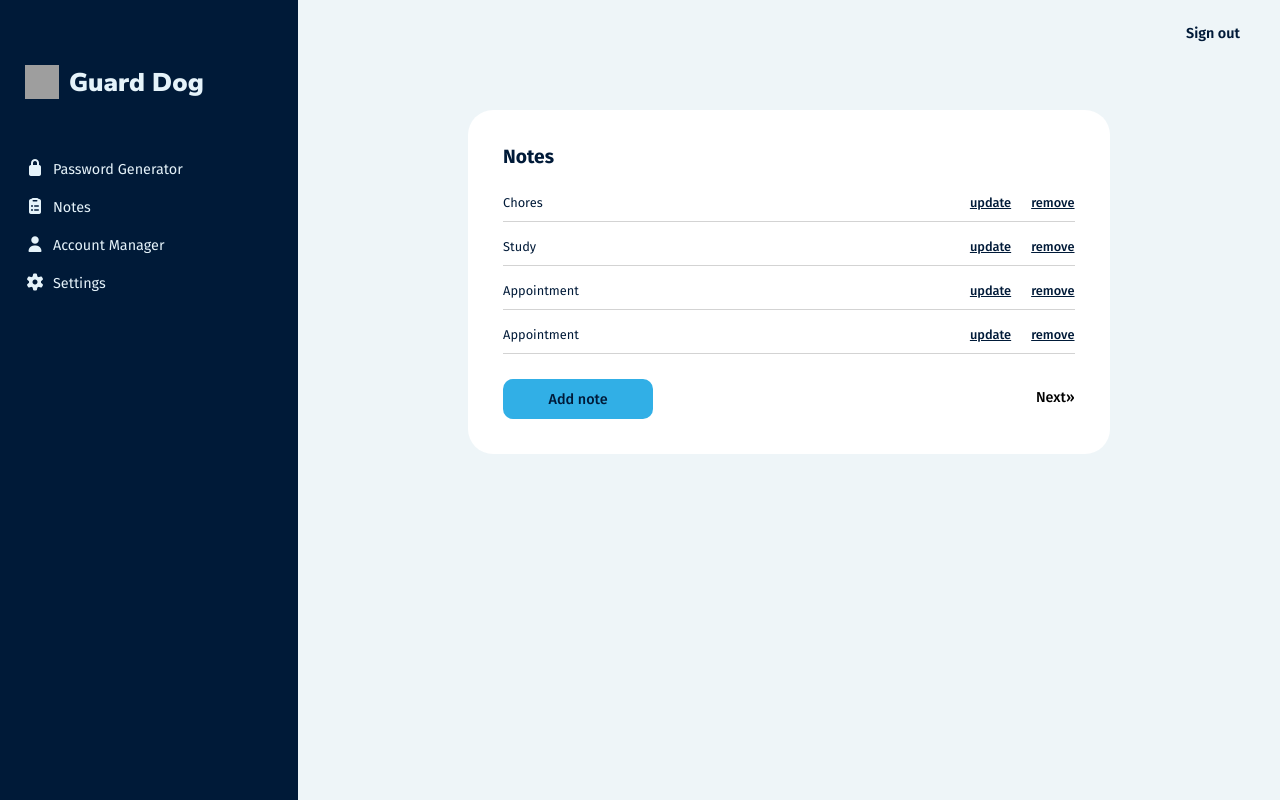
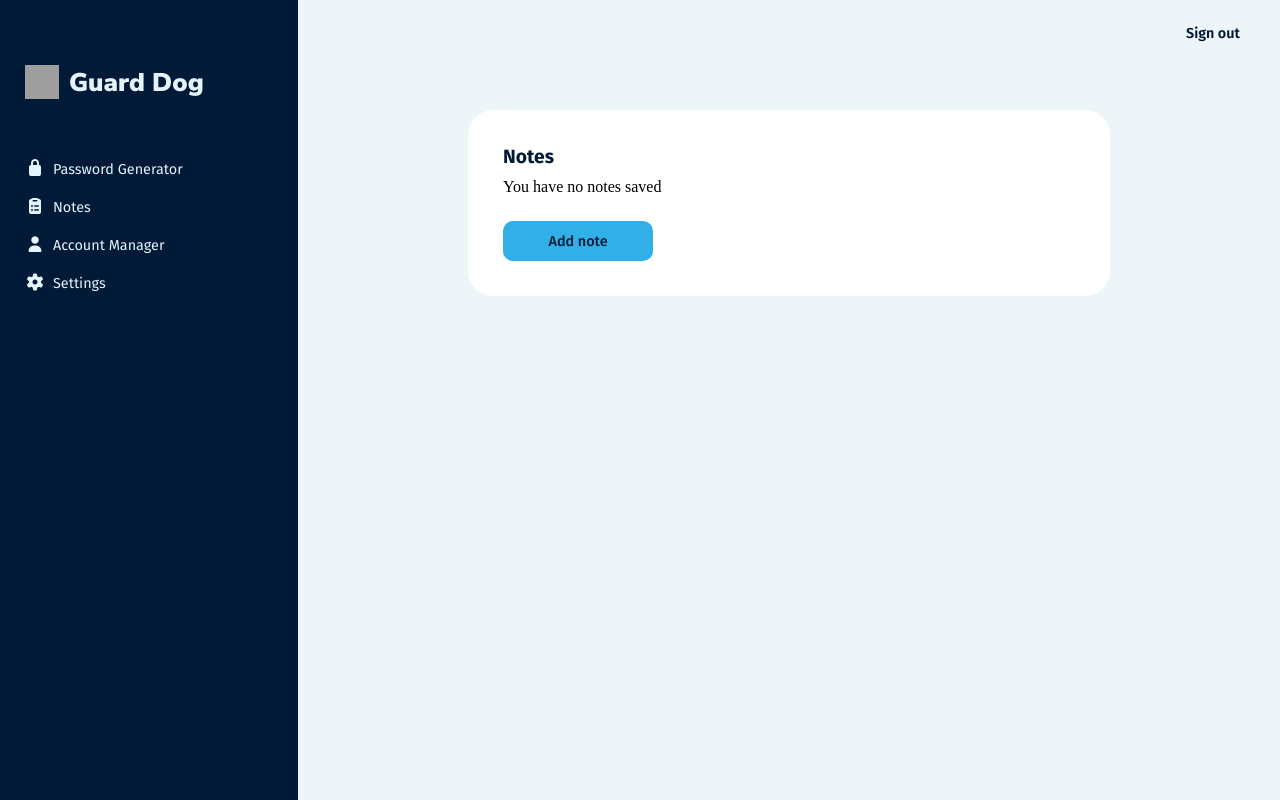
Before and after one commit to RockyLatchman/guard_dog, a Flask app: page /notes in a window 1280 px wide. Run offline with Flask 3, Linux system fonts and the light colour scheme; some libraries are stand-ins or nearby versions; grey boxes are pictures that could not be loaded.

Commit message:
Control structure for notes template

```diff
--- a/app.py
+++ b/app.py
@@ -154,7 +154,7 @@ def notes():
             'date_added' : datetime.date(2025, 4, 10)
         }
     ]
-    return render_template('notes.html', notes=notes)
+    return render_template('notes.html')
 
 @app.route('/note/view/<note_id>')
 def view_note(note_id):
--- a/templates/notes.html
+++ b/templates/notes.html
@@ -6,6 +6,7 @@
       <header><a href="">Sign out</a></header>
       <div class="notes-card">
         <h3>Notes</h3>
+        {% if notes %}
             {% for note in notes %}
            <div class="note">
                <div class="note-details">
@@ -20,6 +21,10 @@
             {% endfor %}
           <button id="add-note">Add note</button>
           <button class="pagination">Next&raquo;</button>
+        {% else %}
+           <p>You have no notes saved</p>
+           <button id="add-note">Add note</button>
+        {% endif %}
       </div>
   </main>
 </div>
```
Also changed, not shown: requirements.txt (+11 -9 lines).
